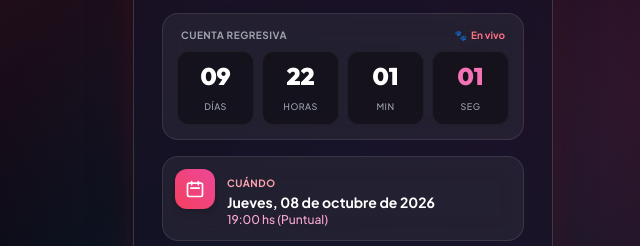
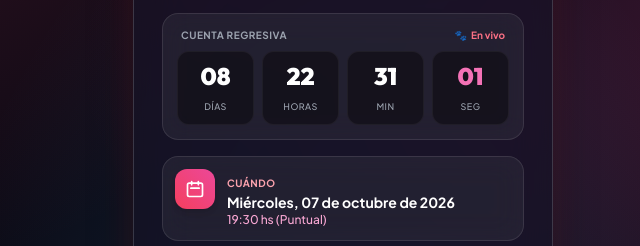
Before and after one commit to jorgecdepy-bit/Geojeru, a plain HTML site: page index.html in a window 1280 px wide. Shown: the part 521-767 px from the top of the page, 297-937 px from the left. Drawn offline with nearby package versions, Linux system fonts and the light colour scheme.

Commit message:
Add files via upload

```diff
--- a/index.html
+++ b/index.html
@@ -8,7 +8,7 @@
   <!-- Open Graph para vista previa en WhatsApp y redes sociales -->
   <meta property="og:type" content="website">
   <meta property="og:title" content="🐾 ¡Estás invitado al 4° Cumple de Georgina Jeruti! 🎉">
-  <meta property="og:description" content="Jueves 08 de Octubre, 19:00 hs • Salón de Eventos Pizza Hut (Ciudad del Este). ¡Te esperamos!">
+  <meta property="og:description" content="Miércoles 07 de Octubre, 19:30 hs • Salón de Eventos Pizza Hut (Ciudad del Este). ¡Te esperamos!">
   <meta property="og:image" content="https://lh3.googleusercontent.com/d/1FePZzOctn7NSnEyPZwKPxKtKppKJjn8G">
   <meta property="og:image:width" content="600">
   <meta property="og:image:height" content="600">
@@ -189,8 +189,8 @@
         </div>
         <div>
           <span class="text-[10px] font-bold uppercase tracking-wider text-rose-300">Cuándo</span>
-          <p class="text-sm font-bold text-white leading-snug">Jueves, 08 de octubre de 2026</p>
-          <p class="text-xs text-pink-300 font-medium">19:00 hs (Puntual)</p>
+          <p class="text-sm font-bold text-white leading-snug">Miércoles, 07 de octubre de 2026</p>
+          <p class="text-xs text-pink-300 font-medium">19:30 hs (Puntual)</p>
         </div>
       </div>
 
@@ -317,7 +317,7 @@
     const EVENT_CONFIG = {
       name: "Georgina Jeruti",
       phone: "595973544415",
-      eventIso: "2026-10-08T19:00:00-03:00"
+      eventIso: "2026-10-07T19:30:00-03:00"
     };
 
     const urlParams = new URLSearchParams(window.location.search);
@@ -435,9 +435,9 @@
     const btnIcs = document.getElementById('btnDownloadIcs');
 
     const gCalTitle = encodeURIComponent("¡Cumpleaños #4 de Georgina Jeruti! 🐾");
-    const gCalDetails = encodeURIComponent("Festejo de 4 años de Georgina Jeruti. Pizza Hut CDE.");
+    const gCalDetails = encodeURIComponent("Festejo de 4 años de Georgina Jeruti en Pizza Hut CDE (Calle Adrián Jara).");
     const gCalLocation = encodeURIComponent("Salón de Eventos Pizza Hut, Calle Adrián Jara, Ciudad del Este");
-    gcalLink.href = `https://calendar.google.com/calendar/render?action=TEMPLATE&text=${gCalTitle}&dates=20261008T220000Z/20261009T020000Z&details=${gCalDetails}&location=${gCalLocation}`;
+    gcalLink.href = `https://calendar.google.com/calendar/render?action=TEMPLATE&text=${gCalTitle}&dates=20261007T223000Z/20261008T023000Z&details=${gCalDetails}&location=${gCalLocation}`;
 
     btnCal.addEventListener('click', () => calModal.classList.remove('hidden'));
     btnCloseCal.addEventListener('click', () => calModal.classList.add('hidden'));
@@ -451,7 +451,7 @@
         "SUMMARY:¡Cumpleaños #4 de Georgina Jeruti! 🐾",
         "DESCRIPTION:Festejo de 4 años de Georgina Jeruti.",
         "LOCATION:Salón de Eventos Pizza Hut\\, Ciudad del Este",
-        "DTSTART:20261008T220000Z", "DTEND:20261009T020000Z",
+        "DTSTART:20261007T223000Z", "DTEND:20261008T023000Z",
         "END:VEVENT", "END:VCALENDAR"
       ].join("\r\n");
       const blob = new Blob([ics], { type: "text/calendar;charset=utf-8" });
```
